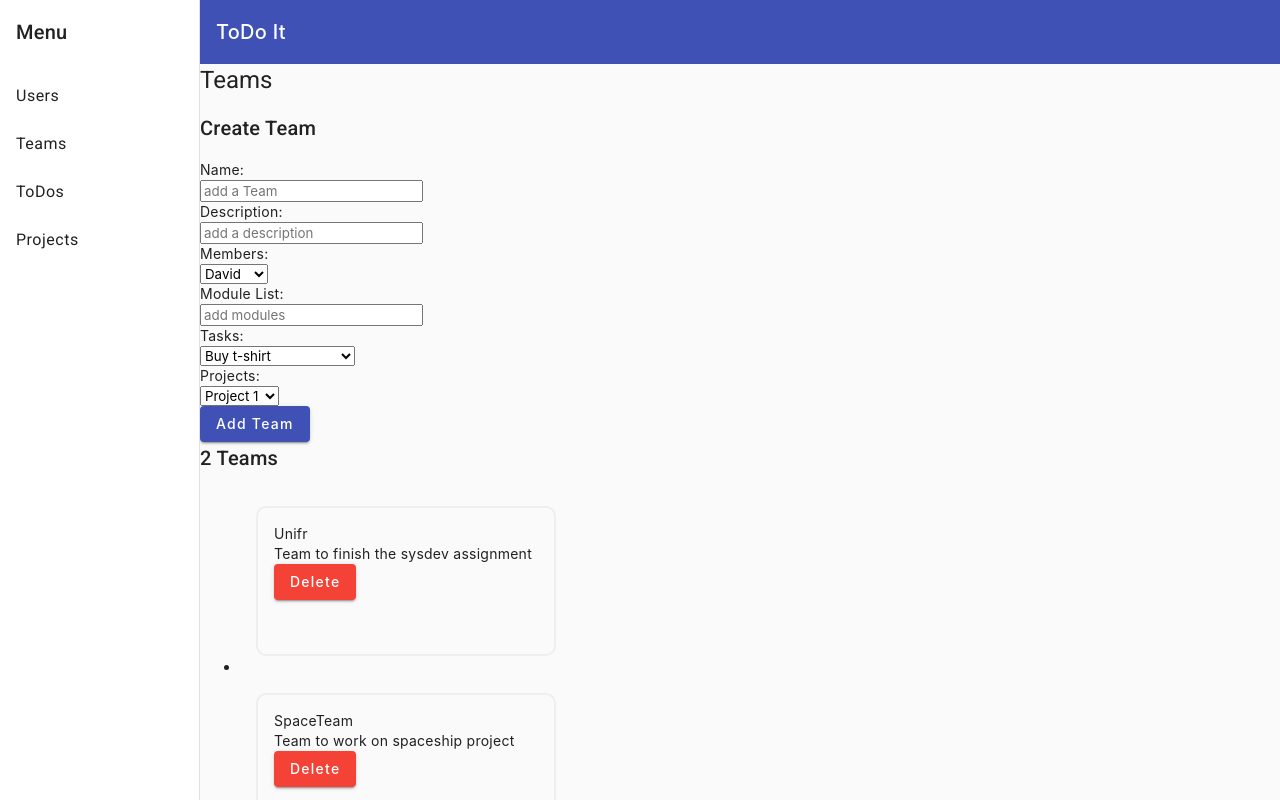
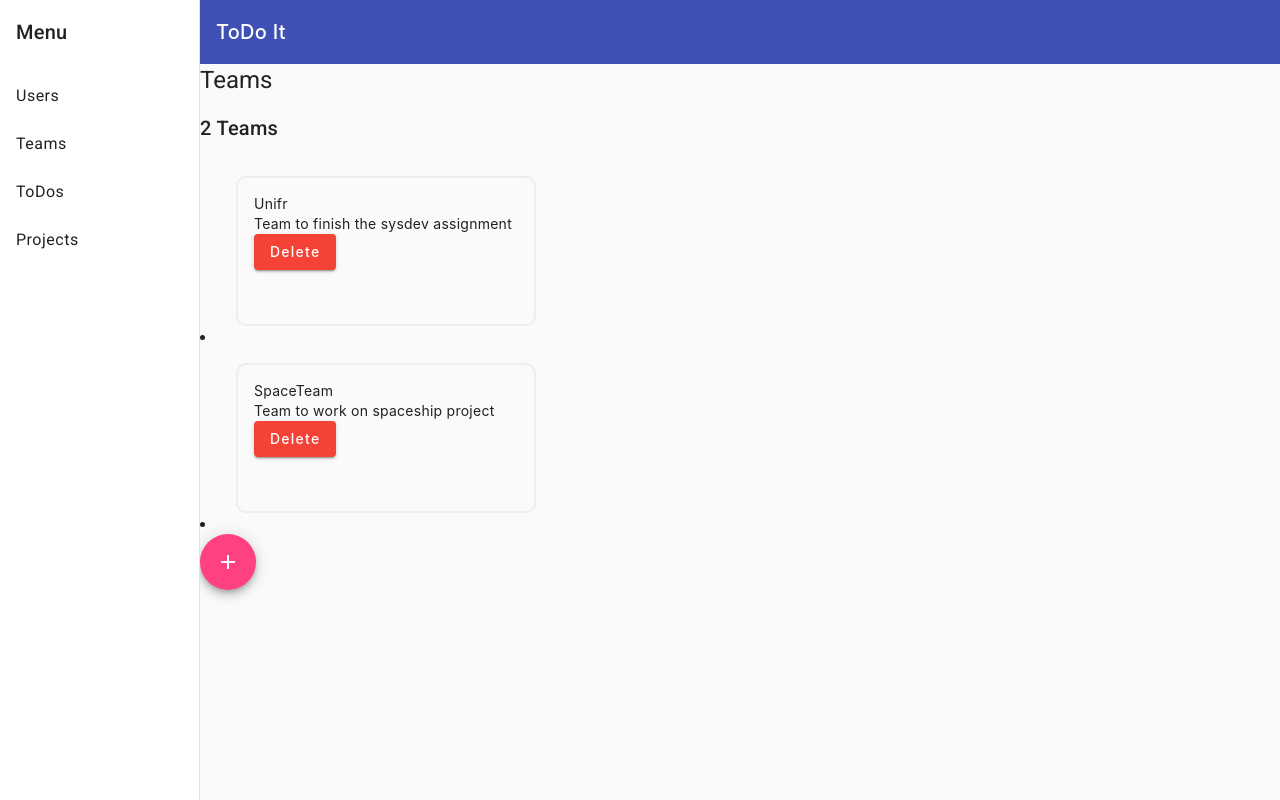
Before and after one commit to unifr-digits/todo-it, an Angular app in the folder angular-project/: page /app-team in a window 1280 px wide. Built offline with nearby package versions, Linux system fonts and the light colour scheme.

Commit message:
enable also team creation trough dialog

```diff
--- a/angular-project/src/app/app.module.ts
+++ b/angular-project/src/app/app.module.ts
@@ -24,11 +24,12 @@ import { MatSidenavModule } from '@angular/material/sidenav';
 import { MatIconModule } from '@angular/material/icon';
 import { MatListModule } from '@angular/material/list';
 import { MatDialogModule } from '@angular/material/dialog';
-import { DialogComponent } from './tasks/dialog/dialog.component';
+import { TaskDialogComponent } from './tasks/taskDialog/taskDialog.component';
 import {MatFormFieldModule} from '@angular/material/form-field';
 import {MatSelectModule} from '@angular/material/select';
 import { MatInputModule } from '@angular/material/input';
 import { ProjectDialogComponent } from './projects/projectDialog/projectDialog.component';
+import { TeamDialogComponent } from './teams/teamDialog/teamDialog.component';
 
 @NgModule({
   declarations: [
@@ -40,8 +41,9 @@ import { ProjectDialogComponent } from './projects/projectDialog/projectDialog.c
     TeamComponent,
     PageNotFoundComponent,
     NavbarComponent,
-    DialogComponent,
-    ProjectDialogComponent
+    TaskDialogComponent,
+    ProjectDialogComponent,
+    TeamDialogComponent,
   ],
   imports: [
     BrowserModule,
@@ -69,7 +71,7 @@ import { ProjectDialogComponent } from './projects/projectDialog/projectDialog.c
     MatInputModule,
   ],
   providers: [TaskService, ProjectService, UserService, TeamService],
-  entryComponents: [DialogComponent],
+  entryComponents: [TaskDialogComponent],
   bootstrap: [AppComponent],
 })
 export class AppModule {}
--- a/angular-project/src/app/projects/projectDialog/projectDialog.component.html
+++ b/angular-project/src/app/projects/projectDialog/projectDialog.component.html
@@ -2,7 +2,7 @@
 <div mat-dialog-content>
   <form [formGroup]="projectForm" (ngSubmit)="save()">
     <mat-form-field>
-      <mat-label>Task Name</mat-label>
+      <mat-label>Project Name</mat-label>
       <input matInput formControlName="name" required>
     </mat-form-field>
 
--- a/angular-project/src/app/tasks/task/task.component.ts
+++ b/angular-project/src/app/tasks/task/task.component.ts
@@ -6,7 +6,7 @@ import { Project } from '../../projects/project';
 import { TaskService } from '../task.service';
 import { UserService } from '../../users/user.service';
 import { ProjectService } from '../../projects/project.service';
-import { DialogComponent } from 'src/app/tasks/dialog/dialog.component';
+import { TaskDialogComponent } from '../taskDialog/taskDialog.component';
 
 @Component({
   selector: 'app-task',
@@ -62,7 +62,7 @@ export class TaskComponent implements OnInit {
   }
 
   openDialog(): void {
-    const dialogRef = this.dialog.open(DialogComponent, {
+    const dialogRef = this.dialog.open(TaskDialogComponent, {
       width: '500px',
       data: {
         task: this.task || { name: '', desc: '', date: '', modules: [], assignedUsers: [], assignedProjects: [] },
--- a/angular-project/src/app/tasks/dialog/dialog.component.ts
+++ b/angular-project/src/app/tasks/taskDialog/taskDialog.component.ts
@@ -8,11 +8,11 @@ import { ProjectService } from '../../projects/project.service';
 import { Task } from '../task';
 
 @Component({
-  selector: 'app-dialog',
-  templateUrl: './dialog.component.html',
-  styleUrls: ['./dialog.component.css']
+  selector: 'app-tasks-dialog',
+  templateUrl: './taskDialog.component.html',
+  styleUrls: ['./taskDialog.component.css']
 })
-export class DialogComponent implements OnInit {
+export class TaskDialogComponent implements OnInit {
   taskForm!: FormGroup;
   assignedUsers: User[] = [];
   assignedProjects: Project[] = [];
@@ -21,7 +21,7 @@ export class DialogComponent implements OnInit {
     private fb: FormBuilder,
     private userService: UserService,
     private projectService: ProjectService,
-    public dialogRef: MatDialogRef<DialogComponent>,
+    public dialogRef: MatDialogRef<TaskDialogComponent>,
     @Inject(MAT_DIALOG_DATA) public data: {task: Task, users: User[], projects: Project[]}
   ) {}
 
--- a/angular-project/src/app/teams/team/team.component.html
+++ b/angular-project/src/app/teams/team/team.component.html
@@ -1,47 +1,9 @@
 <h1>Teams</h1>
-<div class="Team-creation">
-  <h2>Create Team</h2>
-  <form (keyup.enter)="addTeam(teamName.value, teamDesc.value, members, [TeamModule.value], tasks, projects)">
-    <label for="addTeamName">Name:</label><br />
-    <input #teamName placeholder="add a Team" class="lg-text-input" id="addTeamName" /><br />
-
-    <label for="addTeamDesc">Description:</label><br />
-    <input #teamDesc placeholder="add a description" class="lg-text-input" id="addTeamDesc" /><br />
-
-    <label for="addMembers">Members:</label><br />
-    <select #membersSelect id="addMembers" class="lg-text-input">
-      <option *ngFor="let member of members" [value]="member.emailAddress">{{ member.firstName }}</option></select
-    ><br />
-
-    <label for="addTeamModule">Module List:</label><br />
-    <input #TeamModule placeholder="add modules" class="lg-text-input" id="addTeamModule" /><br />
-
-    <label for="addTasks">Tasks:</label><br />
-    <select #tasksSelect id="addTasks" class="lg-text-input">
-      <option *ngFor="let task of tasks" [value]="task.id">{{ task.name }}</option></select
-    ><br />
-
-    <label for="addProjects">Projects:</label><br />
-    <select #projectsSelect id="addProjects" class="lg-text-input">
-      <option *ngFor="let project of projects" [value]="project.id">{{ project.name }}</option></select
-    ><br />
-  </form>
-
-  <button
-    mat-raised-button
-    color="primary"
-    (click)="addTeam(teamName.value, teamDesc.value, members, [TeamModule.value], tasks, projects)"
-  >
-    Add Team
-  </button>
-</div>
-
 <h2>
   {{ teams.length }} <span *ngIf="teams.length <= 1; else TeamPlural">Team</span>
   <ng-template #TeamPlural>Teams</ng-template>
 </h2>
 
-<ul class="teams">
   <li *ngFor="let team of teams">
     <div class="team">
       <label [for]="team.name">{{ team.name }}</label>
@@ -70,7 +32,11 @@
           </span>
         </div>
       </ng-container>
+
       <button mat-raised-button color="warn" (click)="deleteTeam(team)">Delete</button>
     </div>
   </li>
-</ul>
+
+  <button mat-fab (click)="openDialog()" aria-label="Add">
+    <mat-icon>add</mat-icon>
+  </button>
--- a/angular-project/src/app/teams/team/team.component.ts
+++ b/angular-project/src/app/teams/team/team.component.ts
@@ -1,4 +1,4 @@
-import { Component, OnInit } from '@angular/core';
+import { Component, Input, OnInit } from '@angular/core';
 
 import { Task } from 'src/app/tasks/task';
 import { User } from '../../users/user';
@@ -9,6 +9,8 @@ import { TaskService } from 'src/app/tasks/task.service';
 import { UserService } from '../../users/user.service';
 import { ProjectService } from '../../projects/project.service';
 import { TeamService } from '../team.service';
+import { MatDialog } from '@angular/material/dialog';
+import { TeamDialogComponent } from '../teamDialog/teamDialog.component';
 
 @Component({
   selector: 'app-team',
@@ -20,12 +22,14 @@ export class TeamComponent implements OnInit {
   members: User[] = [];
   projects: Project[] = [];
   teams: Team[] = [];
+  @Input() team!: Team;
 
   constructor(
     private taskService: TaskService,
     private userService: UserService,
     private projectService: ProjectService,
-    private teamService: TeamService
+    private teamService: TeamService,
+    private dialog: MatDialog
   ) {}
 
   ngOnInit() {
@@ -45,4 +49,21 @@ export class TeamComponent implements OnInit {
   deleteTeam(team: Team) {
     this.teamService.deleteTeam(team);
   }
+  openDialog(): void {
+    const dialogRef = this.dialog.open(TeamDialogComponent, {
+      width: '500px',
+      data: {
+        team:this.team || { name: '', desc: '', member:[], modules: [], tasks: [], projects: [] },
+        members: this.members,
+        tasks: this.tasks,
+        projects: this.projects
+      },
+    });
+    dialogRef.afterClosed().subscribe((result) => {
+      if (result) {
+        const { name, desc, members, modules, tasks, projects } = result;
+        this.addTeam(name, desc, members, modules, tasks, projects);
+      }
+    });
+  }
 }
--- /dev/null
+++ b/angular-project/src/app/teams/teamDialog/teamDialog.component.html
@@ -0,0 +1,45 @@
+<h1 mat-dialog-title>Create Team</h1>
+<div mat-dialog-content>
+  <form [formGroup]="teamForm" (ngSubmit)="save()">
+    <mat-form-field>
+      <mat-label>Team Name</mat-label>
+      <input matInput formControlName="name" required>
+    </mat-form-field>
+
+    <mat-form-field>
+      <mat-label>Description</mat-label>
+      <textarea matInput formControlName="desc"></textarea>
+    </mat-form-field>
+
+    <mat-form-field>
+        <mat-label>Members</mat-label>
+        <mat-select formControlName="members"  multiple matInput>
+          <mat-option *ngFor="let member of members" [value]="member">{{ member.firstName }}</mat-option>
+        </mat-select>
+      </mat-form-field>
+
+    <mat-form-field>
+      <mat-label>Modules</mat-label>
+      <textarea matInput formControlName="modules"></textarea>
+    </mat-form-field>
+
+    <mat-form-field>
+        <mat-label>Assign Tasks</mat-label>
+        <mat-select formControlName="tasks"  multiple matInput>
+          <mat-option *ngFor="let task of tasks" [value]="task">{{ task.name }}</mat-option>
+        </mat-select>
+      </mat-form-field>
+
+    <mat-form-field>
+      <mat-label>Assign Project</mat-label>
+      <mat-select formControlName="projects" multiple matInput>
+        <mat-option *ngFor="let project of projects" [value]="project">{{ project.name }}</mat-option>
+      </mat-select>
+    </mat-form-field>
+
+    <div mat-dialog-actions>
+      <button mat-button (click)="close()">Cancel</button>
+      <button mat-button color="primary" type="button" (click)="save()" [disabled]="teamForm.invalid">Save</button>
+    </div>
+  </form>
+</div>
--- /dev/null
+++ b/angular-project/src/app/teams/teamDialog/teamDialog.component.ts
@@ -0,0 +1,70 @@
+import { Component, Inject } from '@angular/core';
+import { FormBuilder, FormGroup, Validators } from '@angular/forms';
+import { MAT_DIALOG_DATA, MatDialogRef } from '@angular/material/dialog';
+import { Project } from 'src/app/projects/project';
+import { ProjectService } from 'src/app/projects/project.service';
+import { Task } from 'src/app/tasks/task';
+import { TaskService } from 'src/app/tasks/task.service';
+import { User } from 'src/app/users/user';
+import { UserService } from 'src/app/users/user.service';
+import { Team } from '../team';
+
+@Component({
+  selector: 'app-team-dialog',
+  templateUrl: './teamDialog.component.html',
+  styleUrls: ['./teamDialog.component.css']
+})
+export class TeamDialogComponent {
+  teamForm!: FormGroup;
+  members: User[] = [];
+  tasks: Task[] = [];
+  projects: Project[] = [];
+
+  constructor(
+    private fb: FormBuilder,
+    private userService: UserService,
+    private projectService: ProjectService,
+    private taskService: TaskService,
+    public dialogRef: MatDialogRef<TeamDialogComponent>,
+    @Inject(MAT_DIALOG_DATA) public data: {team: Team, tasks: Task[], users: User[], projects: Project[]}
+  ) {}
+
+  ngOnInit() {
+    this.userService.getUsers().subscribe((members) => (this.members = members));
+    this.taskService.getTasks().subscribe((tasks) => (this.tasks = tasks));
+    this.projectService.getProjects().subscribe((projects) => (this.projects = projects));
+
+    this.teamForm = this.fb.group({
+      name: [this.data?.team?.name, [Validators.required]],
+      desc: [this.data?.team?.desc, [Validators.required]],
+      members: [this.data?.team?.members],
+      modules: [this.data?.team?.modules],
+      tasks: [this.data?.team?.tasks],
+      projects: [this.data?.team?.projects]
+    });
+  }
+
+  save() {
+    if (this.teamForm.invalid) {
+      return;
+    }
+
+    const { name, desc, members, modules, tasks, projects } = this.teamForm.value;
+
+    const team: Team = {
+      name,
+      desc,
+      id: this.data.team.id,
+      members,
+      modules,
+      tasks,
+      projects
+    };
+    console.log(projects);
+    this.dialogRef.close(team);
+  }
+
+  close() {
+    this.dialogRef.close();
+  }
+}
```
Also changed, not shown: angular-project/src/app/tasks/taskDialog/taskDialog.component.css (renamed from angular-project/src/app/tasks/dialog/dialog.component.css), angular-project/src/app/tasks/taskDialog/taskDialog.component.html (renamed from angular-project/src/app/tasks/dialog/dialog.component.html), angular-project/src/app/teams/teamDialog/teamDialog.component.css (added), 2 other files (tests, documents, lock files or other folders).
